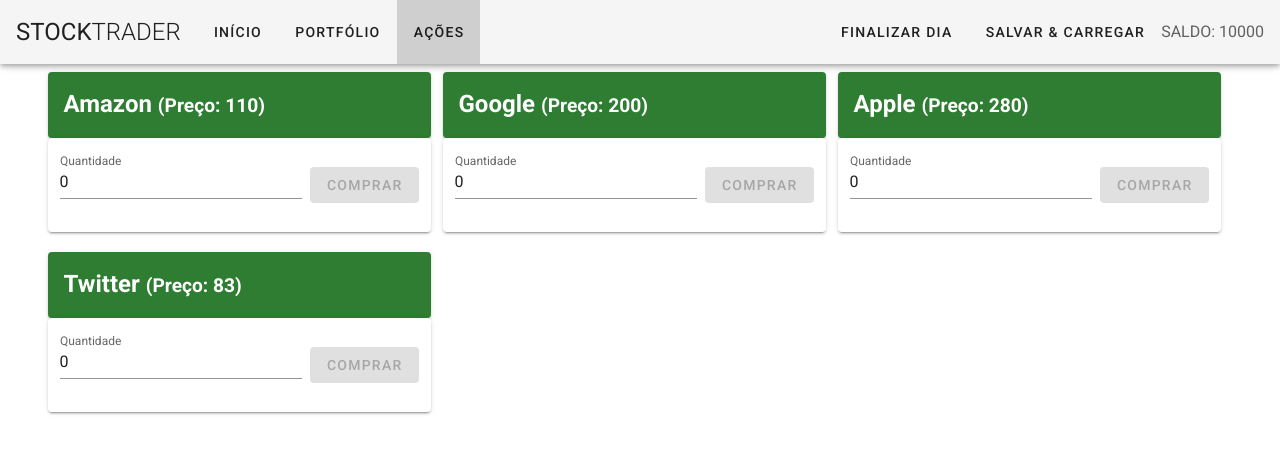
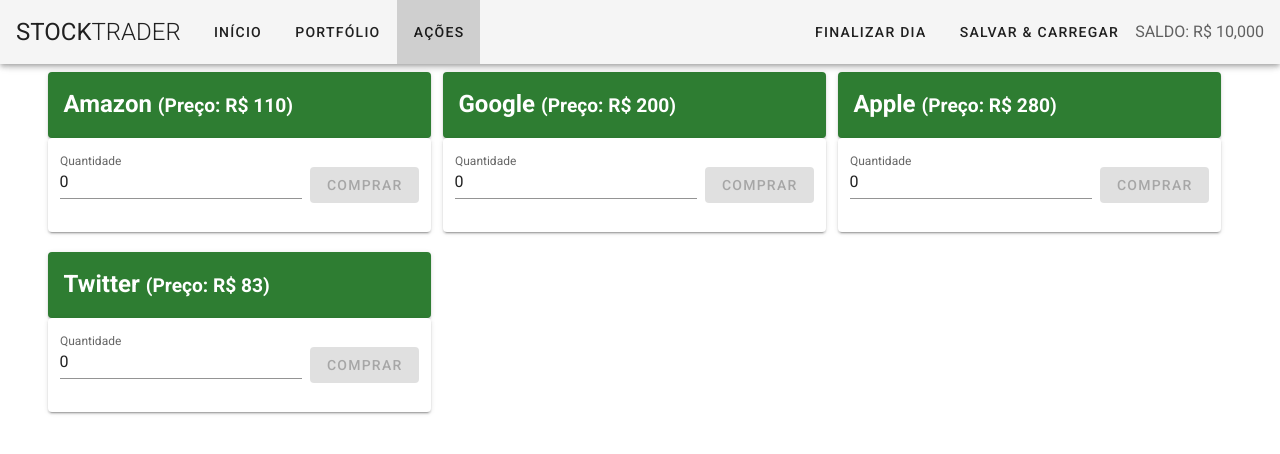
Before and after one commit to leonardoamaral92/projetos-vue-cod3r, a Vue app in the folder stock-trader/: page /stocks in a window 1280 px wide. Shown: the top 454 px of the page. Built offline with nearby package versions, Linux system fonts and the light colour scheme.

Commit message:
Aplicando filtro monetário

```diff
--- a/stock-trader/src/components/Header.vue
+++ b/stock-trader/src/components/Header.vue
@@ -29,7 +29,7 @@
             </v-menu>
             <v-layout align-center>
                 <span class="text-uppercase grey--text text--darken-2">
-                    Saldo: {{ funds }}
+                    Saldo: {{ funds | currency }}
                 </span>
             </v-layout>
         </v-toolbar-items>
--- a/stock-trader/src/components/Home.vue
+++ b/stock-trader/src/components/Home.vue
@@ -12,7 +12,7 @@
                 Clique em 'Finalizar Dia' para iniciar um novo dia!</span>
         </v-sheet>
         <v-divider class="my-4" />
-        <p class="display-1"><strong>Seu Saldo:</strong> {{ funds }} </p>
+        <p class="display-1"><strong>Seu Saldo:</strong> {{ funds | currency }} </p>
     </div>
 </template>
 
--- a/stock-trader/src/components/portfolio/Stock.vue
+++ b/stock-trader/src/components/portfolio/Stock.vue
@@ -3,7 +3,7 @@
         <v-card class="blue darken-3 white--text">
             <v-card-title class="headline">
                 <strong>{{stock.name}}
-                    <small>(Preço: {{ stock.price }}| Qtde: {{ stock.quantity }})</small>
+                    <small>(Preço: {{ stock.price | currency }}| Qtde: {{ stock.quantity }})</small>
                 </strong>
             </v-card-title>
         </v-card>
--- a/stock-trader/src/components/stocks/Stock.vue
+++ b/stock-trader/src/components/stocks/Stock.vue
@@ -2,7 +2,7 @@
     <v-flex class="pr-3 pb-3 mt-2" xs12 md6 lg4>
         <v-card class="green darken-3 white--text">
             <v-card-title class="headline">
-                <strong>{{stock.name}} <small>(Preço: {{stock.price}})</small></strong>
+                <strong>{{stock.name}} <small>(Preço: {{stock.price | currency}})</small></strong>
             </v-card-title>
         </v-card>
         <v-card>
--- a/stock-trader/src/main.js
+++ b/stock-trader/src/main.js
@@ -7,6 +7,10 @@
 
 Vue.config.productionTip = false
 
+Vue.filter('currency', value => {
+	return 'R$ ' + value.toLocaleString()
+})
+
 new Vue({
 	router,
 	vuetify,
```
